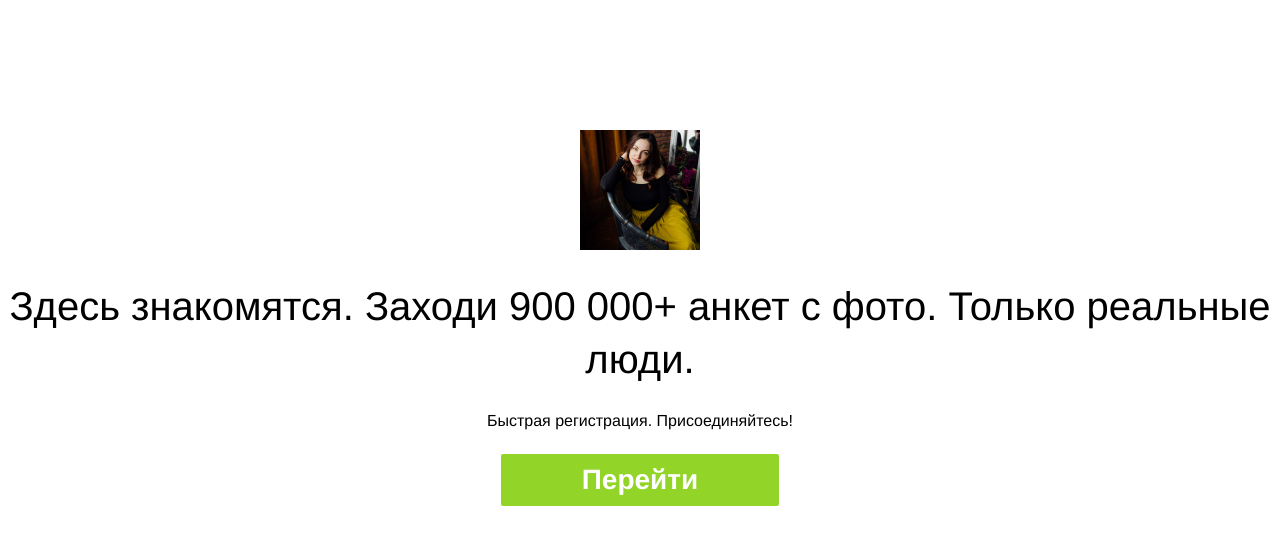
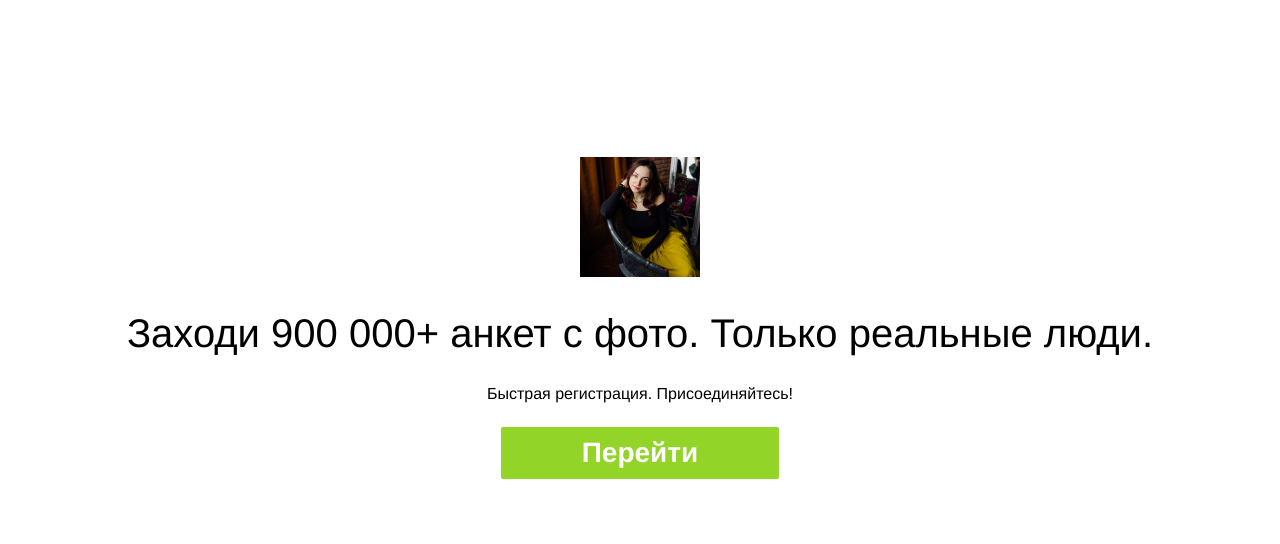
Before and after one commit to Rdv-Secret/Jucydate, a plain HTML site: page index.html in a window 1280 px wide. Drawn offline with Linux system fonts and the light colour scheme.

Commit message:
Jucydate
Jucydate

```diff
--- a/index.html
+++ b/index.html
@@ -4,14 +4,14 @@
 <meta http-equiv="Content-Type" content="text/html; charset=UTF-8">
 <meta name="viewport" content="width=device-width, user-scalable=no, initial-scale=1.0, maximum-scale=1.0, minimum-scale=1.0">
 <meta http-equiv="X-UA-Compatible" content="ie=edge">
-<title>Проверка возраста</title>
+<title>Здесь знакомятся</title>
 <link rel="stylesheet" href="style.css">
 </head>
 <body dir="rdv">
 <main class="wrapper">
 <section class="section">
 <header> <img class="image-url" src="i/3.jpg" width="480" height="480" alt=""> </header>
-<h1 class="headline-text headline-fontcolor">Здесь знакомятся. Заходи
+<h1 class="headline-text headline-fontcolor">Заходи
 900 000+ анкет с фото. Только реальные люди.</h1>
 <div class="message-text message-fontcolor">Быстрая регистрация. Присоединяйтесь!</div>
 <div class="call-to-action">
```
